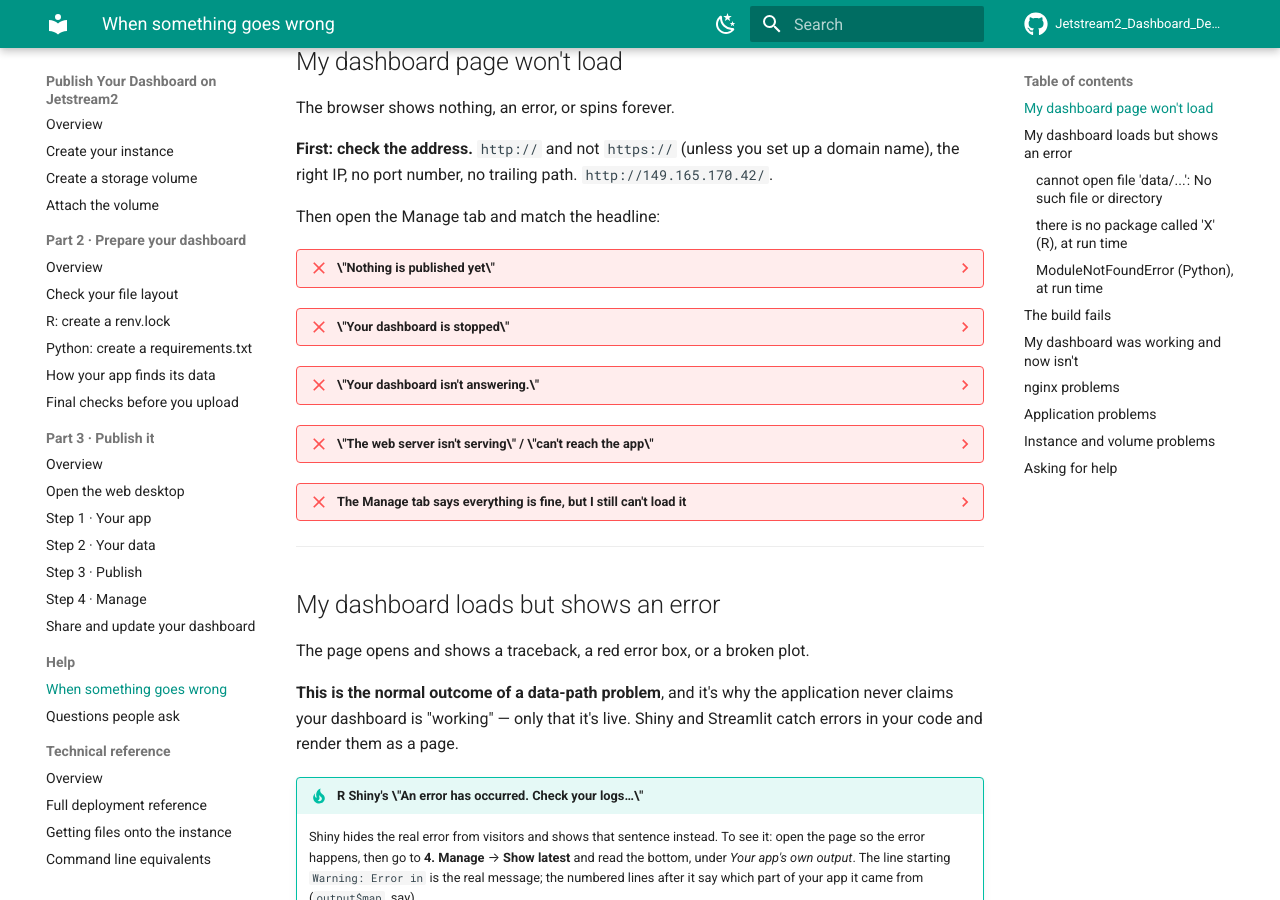
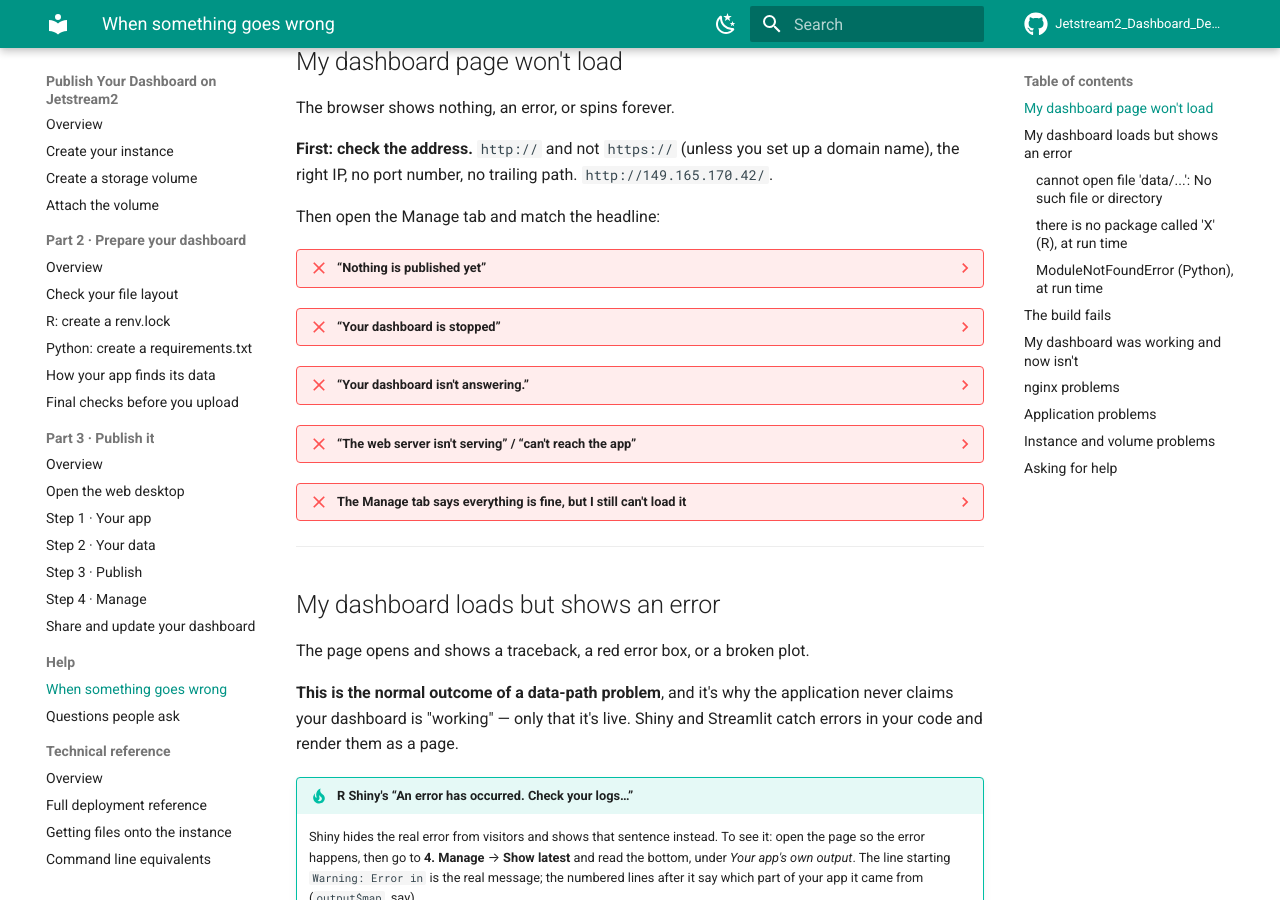
Before and after one commit to stephenconklin/Jetstream2_Dashboard_Deploy, an MkDocs documentation site: the page built from docs/user-guide/help/troubleshooting.md, in a window 1280 px wide and 900 px high, scrolled down 431 px. Built offline with MkDocs 1.6.1 and Material for MkDocs 9.7.7, drawn with Linux system fonts in a browser that asks for light colours; comment, search, counter and statistics services are not loaded; some of the changed text lies outside the part shown.

````diff
--- a/docs/user-guide/help/troubleshooting.md
+++ b/docs/user-guide/help/troubleshooting.md
@@ -24,21 +24,21 @@ domain name), the right IP, no port number, no trailing path. `http://149.165.17
 
 Then open the Manage tab and match the headline:
 
-??? failure "\"Nothing is published yet\""
+??? failure "“Nothing is published yet”"
 
     No dashboard exists on this instance. Either you haven't published, or you
     published on a *different* instance.
 
     Check the IP in Exosphere matches the one you're visiting.
 
-??? failure "\"Your dashboard is stopped\""
+??? failure "“Your dashboard is stopped”"
 
     Somebody pressed **Stop**, or it was stopped from a terminal. It stays
     stopped until started, including through reboots.
 
     Press **Start**.
 
-??? failure "\"Your dashboard isn't answering.\""
+??? failure "“Your dashboard isn't answering.”"
 
     The container is running but your app inside it is silent. Nearly always
     your app crashed at startup.
@@ -54,7 +54,7 @@ Then open the Manage tab and match the headline:
        - **A missing package** → your package list is incomplete
        - **An error in the startup code** → the traceback names the line
 
-??? failure "\"The web server isn't serving\" / \"can't reach the app\""
+??? failure "“The web server isn't serving” / “can't reach the app”"
 
     Your app is fine; nginx in front of it isn't. See
     [nginx problems](#nginx-problems) below.
@@ -81,7 +81,7 @@ The page opens and shows a traceback, a red error box, or a broken plot.
 application never claims your dashboard is "working" — only that it's live.
 Shiny and Streamlit catch errors in your code and render them as a page.
 
-!!! tip "R Shiny's \"An error has occurred. Check your logs…\""
+!!! tip "R Shiny's “An error has occurred. Check your logs…”"
 
     Shiny hides the real error from visitors and shows that sentence instead.
     To see it: open the page so the error happens, then go to **4. Manage** →
@@ -287,7 +287,7 @@ this is what it means.
 
 These need a terminal.
 
-??? failure "\"The web server isn't serving\""
+??? failure "“The web server isn't serving”"
 
     ```bash
     sudo systemctl status nginx
@@ -303,7 +303,7 @@ These need a terminal.
     sudo ./deploy/bootstrap.sh
     ```
 
-??? failure "\"The web server can't reach the app\""
+??? failure "“The web server can't reach the app”"
 
     Both are running but not talking. Usually the app is still starting up —
     wait a minute and press **Refresh**.
@@ -352,7 +352,7 @@ These need a terminal.
     record where it came from. Publish once more and it will restore correctly
     from then on.
 
-??? failure "\"Your dashboard is running, but the folder it was published from is no longer there\""
+??? failure "“Your dashboard is running, but the folder it was published from is no longer there”"
 
     You deleted or moved the project folder. **Your dashboard is unaffected** —
     its code was copied into the image when you published.
````
Also changed, not shown: docs/user-guide/part3-deploy/step1-your-app.md (+5 -5 lines), docs/user-guide/part3-deploy/step3-publish.md (+7 -7 lines).
